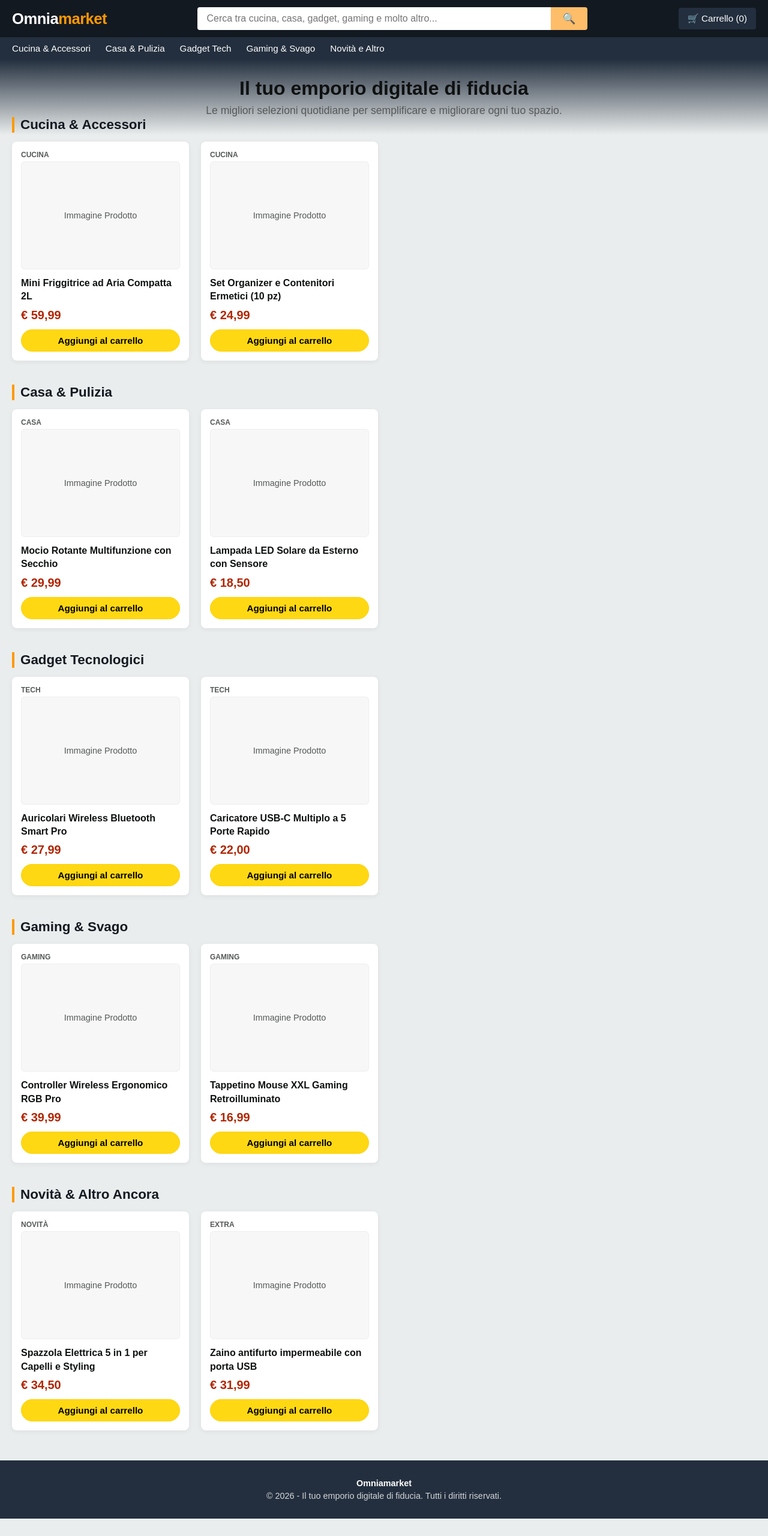
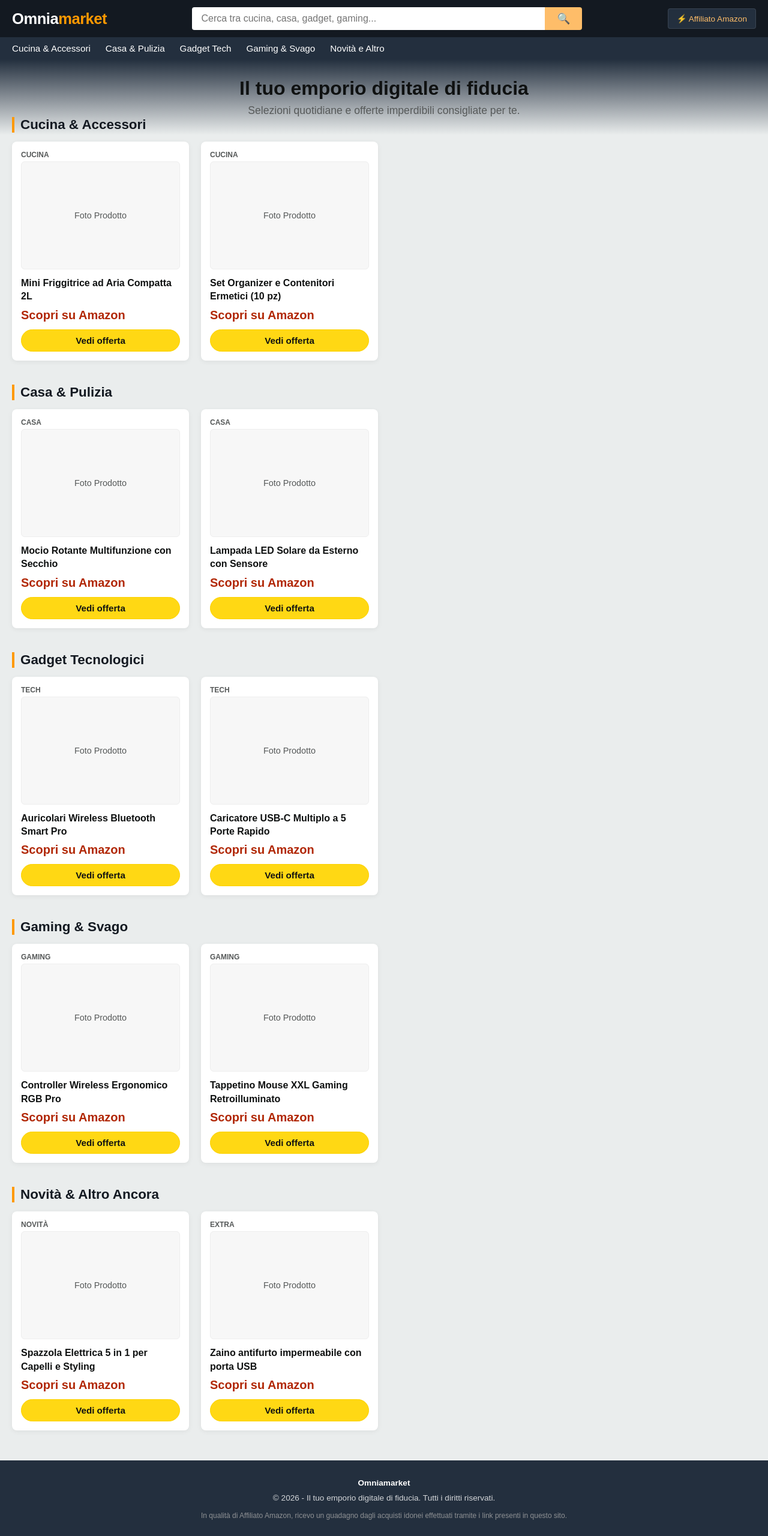
Before and after one commit to moneyforlifeek21-code/Omniamarket, a plain HTML site: page index.html in a window 1280 px wide. Shown: the whole page at 60% size. Before the commit the page ends 2531 px from the top, so only its background shows below. Drawn offline with Linux system fonts and the light colour scheme.

Commit message:
Update index.html

```diff
--- a/index.html
+++ b/index.html
@@ -26,7 +26,6 @@
             background-color: var(--bg-body);
             color: var(--text-main);
         }
-        /* Header Principale */
         header {
             background-color: var(--primary-dark);
             color: var(--white);
@@ -75,25 +74,15 @@
             cursor: pointer;
             font-size: 1.1rem;
             font-weight: bold;
-            transition: background 0.2s;
         }
-        .search-container button:hover {
-            background-color: var(--accent-orange);
-        }
-        .cart-badge {
+        .affiliate-badge {
             background: var(--primary-light);
             padding: 8px 14px;
             border-radius: 4px;
-            font-size: 0.95rem;
-            cursor: pointer;
-            border: 1px solid transparent;
-            transition: border 0.2s;
+            font-size: 0.85rem;
+            color: var(--accent-yellow);
+            border: 1px solid rgba(255,255,255,0.1);
         }
-        .cart-badge:hover {
-            border-color: var(--white);
-        }
-
-        /* Barra di Navigazione Categorie */
         nav {
             background-color: var(--primary-light);
             padding: 10px 20px;
@@ -103,24 +92,14 @@
             white-space: nowrap;
             font-size: 0.95rem;
         }
-        nav::-webkit-scrollbar {
-            height: 4px;
-        }
-        nav::-webkit-scrollbar-thumb {
-            background: rgba(255,255,255,0.2);
-            border-radius: 2px;
-        }
         nav a {
             color: var(--white);
             text-decoration: none;
             cursor: pointer;
-            transition: color 0.2s;
         }
         nav a:hover {
             color: var(--accent-yellow);
         }
-
-        /* Banner Promozionale */
         .hero-banner {
             background: linear-gradient(to bottom, var(--primary-light), var(--bg-body));
             padding: 30px 20px;
@@ -135,8 +114,6 @@
             color: var(--text-muted);
             font-size: 1.1rem;
         }
-
-        /* Griglia dei Prodotti */
         .main-container {
             max-width: 1400px;
             margin: -30px auto 40px auto;
@@ -168,11 +145,6 @@
             display: flex;
             flex-direction: column;
             justify-content: space-between;
-            transition: transform 0.2s, box-shadow 0.2s;
-        }
-        .product-card:hover {
-            transform: translateY(-4px);
-            box-shadow: 0 6px 15px rgba(0,0,0,0.1);
         }
         .product-img-box {
             width: 100%;
@@ -184,7 +156,6 @@
             justify-content: center;
             color: var(--text-muted);
             font-size: 0.9rem;
-            font-weight: 500;
             margin-bottom: 12px;
             border: 1px solid #eee;
         }
@@ -217,42 +188,43 @@
             cursor: pointer;
             font-weight: 600;
             font-size: 0.95rem;
+            text-align: center;
+            text-decoration: none;
+            display: block;
+            color: var(--text-main);
             transition: background 0.2s;
         }
         .btn-buy:hover {
             background-color: #f7ca00;
         }
-
-        /* Footer */
         footer {
             background-color: var(--primary-light);
             color: var(--white);
             text-align: center;
             padding: 30px 20px;
             margin-top: 50px;
-            font-size: 0.9rem;
+            font-size: 0.85rem;
         }
         footer p {
             opacity: 0.8;
-            margin-top: 5px;
+            margin-top: 8px;
+            line-height: 1.5;
         }
     </style>
 </head>
 <body>
 
-    <!-- Header -->
     <header>
         <div class="header-top">
             <a href="#" class="logo">Omnia<span>market</span></a>
             <div class="search-container">
-                <input type="text" id="searchInput" placeholder="Cerca tra cucina, casa, gadget, gaming e molto altro...">
-                <button onclick="searchProduct()">🔍</button>
+                <input type="text" placeholder="Cerca tra cucina, casa, gadget, gaming...">
+                <button>🔍</button>
             </div>
-            <div class="cart-badge" id="cartCount">🛒 Carrello (0)</div>
+            <div class="affiliate-badge">⚡ Affiliato Amazon</div>
         </div>
     </header>
 
-    <!-- Navigazione Categorie -->
     <nav>
         <a href="#cucina">Cucina & Accessori</a>
         <a href="#casa">Casa & Pulizia</a>
@@ -261,155 +233,154 @@
         <a href="#novita">Novità e Altro</a>
     </nav>
 
-    <!-- Banner -->
     <div class="hero-banner">
         <h1>Il tuo emporio digitale di fiducia</h1>
-        <p>Le migliori selezioni quotidiane per semplificare e migliorare ogni tuo spazio.</p>
+        <p>Selezioni quotidiane e offerte imperdibili consigliate per te.</p>
     </div>
 
-    <!-- Contenuto Principale con Categorie -->
     <div class="main-container">
 
-        <!-- Sezione Cucina -->
+        <!-- Cucina -->
         <div id="cucina" class="category-section">
             <div class="section-header">Cucina & Accessori</div>
             <div class="products-grid">
                 <div class="product-card">
                     <div>
                         <div class="product-tag">Cucina</div>
-                        <div class="product-img-box">Immagine Prodotto</div>
+                        <div class="product-img-box">Foto Prodotto</div>
                         <div class="product-title">Mini Friggitrice ad Aria Compatta 2L</div>
                     </div>
                     <div>
-                        <div class="product-price">€ 59,99</div>
-                        <button class="btn-buy" onclick="addToCart('Mini Friggitrice ad Aria')">Aggiungi al carrello</button>
+                        <div class="product-price">Scopri su Amazon</div>
+                        <!-- Sostituisci il link '#' con il tuo link affiliato Amazon (es. https://amzn.to/tuocode) -->
+                        <a href="#" target="_blank" class="btn-buy">Vedi offerta</a>
                     </div>
                 </div>
                 <div class="product-card">
                     <div>
                         <div class="product-tag">Cucina</div>
-                        <div class="product-img-box">Immagine Prodotto</div>
+                        <div class="product-img-box">Foto Prodotto</div>
                         <div class="product-title">Set Organizer e Contenitori Ermetici (10 pz)</div>
                     </div>
                     <div>
-                        <div class="product-price">€ 24,99</div>
-                        <button class="btn-buy" onclick="addToCart('Set Contenitori Ermetici')">Aggiungi al carrello</button>
+                        <div class="product-price">Scopri su Amazon</div>
+                        <a href="#" target="_blank" class="btn-buy">Vedi offerta</a>
                     </div>
                 </div>
             </div>
         </div>
 
-        <!-- Sezione Casa -->
+        <!-- Casa -->
         <div id="casa" class="category-section">
             <div class="section-header">Casa & Pulizia</div>
             <div class="products-grid">
                 <div class="product-card">
                     <div>
                         <div class="product-tag">Casa</div>
-                        <div class="product-img-box">Immagine Prodotto</div>
+                        <div class="product-img-box">Foto Prodotto</div>
                         <div class="product-title">Mocio Rotante Multifunzione con Secchio</div>
                     </div>
                     <div>
-                        <div class="product-price">€ 29,99</div>
-                        <button class="btn-buy" onclick="addToCart('Mocio Rotante Multifunzione')">Aggiungi al carrello</button>
+                        <div class="product-price">Scopri su Amazon</div>
+                        <a href="#" target="_blank" class="btn-buy">Vedi offerta</a>
                     </div>
                 </div>
                 <div class="product-card">
                     <div>
                         <div class="product-tag">Casa</div>
-                        <div class="product-img-box">Immagine Prodotto</div>
+                        <div class="product-img-box">Foto Prodotto</div>
                         <div class="product-title">Lampada LED Solare da Esterno con Sensore</div>
                     </div>
                     <div>
-                        <div class="product-price">€ 18,50</div>
-                        <button class="btn-buy" onclick="addToCart('Lampada LED Solare')">Aggiungi al carrello</button>
+                        <div class="product-price">Scopri su Amazon</div>
+                        <a href="#" target="_blank" class="btn-buy">Vedi offerta</a>
                     </div>
                 </div>
             </div>
         </div>
 
-        <!-- Sezione Gadget Tech -->
+        <!-- Gadget Tech -->
         <div id="gadget" class="category-section">
             <div class="section-header">Gadget Tecnologici</div>
             <div class="products-grid">
                 <div class="product-card">
                     <div>
                         <div class="product-tag">Tech</div>
-                        <div class="product-img-box">Immagine Prodotto</div>
+                        <div class="product-img-box">Foto Prodotto</div>
                         <div class="product-title">Auricolari Wireless Bluetooth Smart Pro</div>
                     </div>
                     <div>
-                        <div class="product-price">€ 27,99</div>
-                        <button class="btn-buy" onclick="addToCart('Auricolari Wireless Smart Pro')">Aggiungi al carrello</button>
+                        <div class="product-price">Scopri su Amazon</div>
+                        <a href="#" target="_blank" class="btn-buy">Vedi offerta</a>
                     </div>
                 </div>
                 <div class="product-card">
                     <div>
                         <div class="product-tag">Tech</div>
-                        <div class="product-img-box">Immagine Prodotto</div>
+                        <div class="product-img-box">Foto Prodotto</div>
                         <div class="product-title">Caricatore USB-C Multiplo a 5 Porte Rapido</div>
                     </div>
                     <div>
-                        <div class="product-price">€ 22,00</div>
-                        <button class="btn-buy" onclick="addToCart('Caricatore USB-C Multiplo')">Aggiungi al carrello</button>
+                        <div class="product-price">Scopri su Amazon</div>
+                        <a href="#" target="_blank" class="btn-buy">Vedi offerta</a>
                     </div>
                 </div>
             </div>
         </div>
 
-        <!-- Sezione Gaming -->
+        <!-- Gaming -->
         <div id="gaming" class="category-section">
             <div class="section-header">Gaming & Svago</div>
             <div class="products-grid">
                 <div class="product-card">
                     <div>
                         <div class="product-tag">Gaming</div>
-                        <div class="product-img-box">Immagine Prodotto</div>
+                        <div class="product-img-box">Foto Prodotto</div>
                         <div class="product-title">Controller Wireless Ergonomico RGB Pro</div>
                     </div>
                     <div>
-                        <div class="product-price">€ 39,99</div>
-                        <button class="btn-buy" onclick="addToCart('Controller Wireless RGB')">Aggiungi al carrello</button>
+                        <div class="product-price">Scopri su Amazon</div>
+                        <a href="#" target="_blank" class="btn-buy">Vedi offerta</a>
                     </div>
                 </div>
                 <div class="product-card">
                     <div>
                         <div class="product-tag">Gaming</div>
-                        <div class="product-img-box">Immagine Prodotto</div>
+                        <div class="product-img-box">Foto Prodotto</div>
                         <div class="product-title">Tappetino Mouse XXL Gaming Retroilluminato</div>
                     </div>
                     <div>
-                        <div class="product-price">€ 16,99</div>
-                        <button class="btn-buy" onclick="addToCart('Tappetino Mouse XXL')">Aggiungi al carrello</button>
+                        <div class="product-price">Scopri su Amazon</div>
+                        <a href="#" target="_blank" class="btn-buy">Vedi offerta</a>
                     </div>
                 </div>
             </div>
         </div>
 
-        <!-- Sezione Novità e Altro -->
+        <!-- Novità -->
         <div id="novita" class="category-section">
             <div class="section-header">Novità & Altro Ancora</div>
             <div class="products-grid">
                 <div class="product-card">
                     <div>
                         <div class="product-tag">Novità</div>
-                        <div class="product-img-box">Immagine Prodotto</div>
+                        <div class="product-img-box">Foto Prodotto</div>
                         <div class="product-title">Spazzola Elettrica 5 in 1 per Capelli e Styling</div>
                     </div>
                     <div>
-                        <div class="product-price">€ 34,50</div>
-                        <button class="btn-buy" onclick="addToCart('Spazzola Elettrica 5 in 1')">Aggiungi al carrello</button>
+                        <div class="product-price">Scopri su Amazon</div>
+                        <a href="#" target="_blank" class="btn-buy">Vedi offerta</a>
                     </div>
                 </div>
                 <div class="product-card">
                     <div>
                         <div class="product-tag">Extra</div>
-                        <div class="product-img-box">Immagine Prodotto</div>
+                        <div class="product-img-box">Foto Prodotto</div>
                         <div class="product-title">Zaino antifurto impermeabile con porta USB</div>
                     </div>
                     <div>
-                        <div class="product-price">€ 31,99</div>
-                        <button class="btn-buy" onclick="addToCart('Zaino antifurto impermeabile')">Aggiungi al carrello</button>
+                        <div class="product-price">Scopri su Amazon</div>
+                        <a href="#" target="_blank" class="btn-buy">Vedi offerta</a>
                     </div>
                 </div>
             </div>
@@ -417,26 +388,13 @@
 
     </div>
 
-    <!-- Footer -->
     <footer>
         <strong>Omniamarket</strong>
         <p>&copy; 2026 - Il tuo emporio digitale di fiducia. Tutti i diritti riservati.</p>
+        <p style="font-size: 0.75rem; color: #aaa; margin-top: 10px;">
+            In qualità di Affiliato Amazon, ricevo un guadagno dagli acquisti idonei effettuati tramite i link presenti in questo sito.
+        </p>
     </footer>
 
-    <!-- Script interattivo per il carrello -->
-    <script>
-        let cartCount = 0;
-        function addToCart(productName) {
-            cartCount++;
-            document.getElementById('cartCount').innerText = `🛒 Carrello (${cartCount})`;
-            alert(`"${productName}" è stato aggiunto al carrello!`);
-        }
-        function searchProduct() {
-            const query = document.getElementById('searchInput').value;
-            if(query.trim() !== "") {
-                alert(`Hai cercato: "${query}". Funzione di ricerca rapida attiva!`);
-            }
-        }
-    </script>
 </body>
 </html>
```
